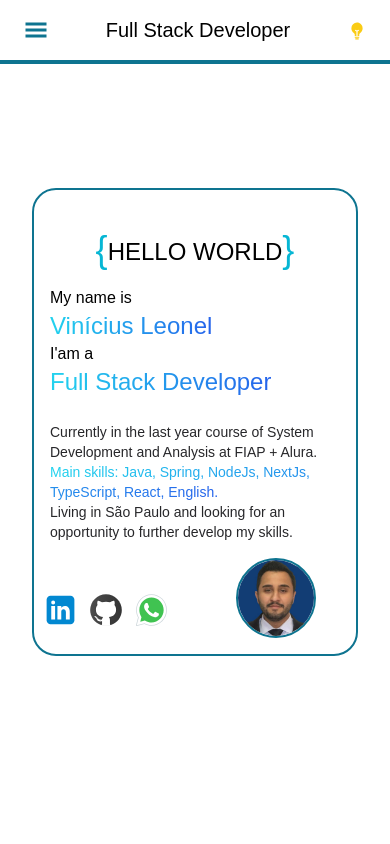
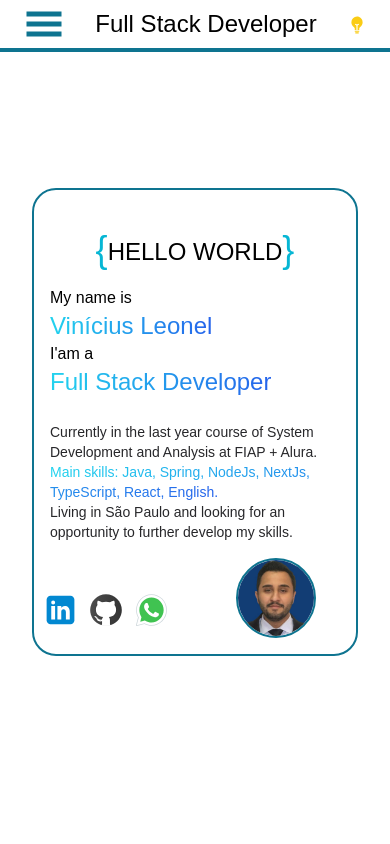
Before and after one commit to viniciusleonel/vinicius-leonel, a Next.js app: page / in a window 390 px wide. Shown: the top 844 px of the page. Built offline with nearby package versions, Linux system fonts and the light colour scheme; a web font is replaced by a local one.

Commit message:
ajustando menuBurguer e nav title

```diff
--- a/src/app/components/Nav/Nav.tsx
+++ b/src/app/components/Nav/Nav.tsx
@@ -31,13 +31,13 @@ export default function Nav ({title} : NavProps) {
     }, []);
 
     return (
-        <nav className="fixed top-0 left-0 w-full z-50 p-3 border-b-4 border-cyan-700 dark:border-b-2 dark:border-cyan-400 bg-white dark:bg-dark-primary">
-            <div className="ms-3 me-3 flex justify-between items-center">
+        <nav className="fixed top-0 left-0 w-full z-50 px-3 py-1 md:py-3 border-b-4 border-cyan-700 dark:border-b-2 dark:border-cyan-400 bg-white dark:bg-dark-primary">
+            <div className="mx-3 flex justify-between items-center">
                 <div ref={menuRef}
                     className="md:hidden relative"
                 >
                     <GiHamburgerMenu
-                        className="md:hidden  text-cyan-700 dark:text-cyan-400 text-2xl cursor-pointer"
+                        className="md:hidden size-10 sm:size-9  text-cyan-700 dark:text-cyan-400 text-2xl cursor-pointer"
                         onClick={handleMenuBurguer}
                     />
                     {menuBurguer && (
@@ -60,7 +60,7 @@ export default function Nav ({title} : NavProps) {
                         </div>
                     )}
                 </div>
-                <h2 className="text-xl md:ps-10 sm:text-3xl">{title || "Full Stack Developer"}</h2>
+                <h2 className="text-2xl md:ps-10 sm:text-3xl">{title || "Full Stack Developer"}</h2>
                 <div className="pt-2 text-lg flex gap-12 items-baseline sm:pr-10">
                     <div className="hidden md:flex" >
                         <Link
```
